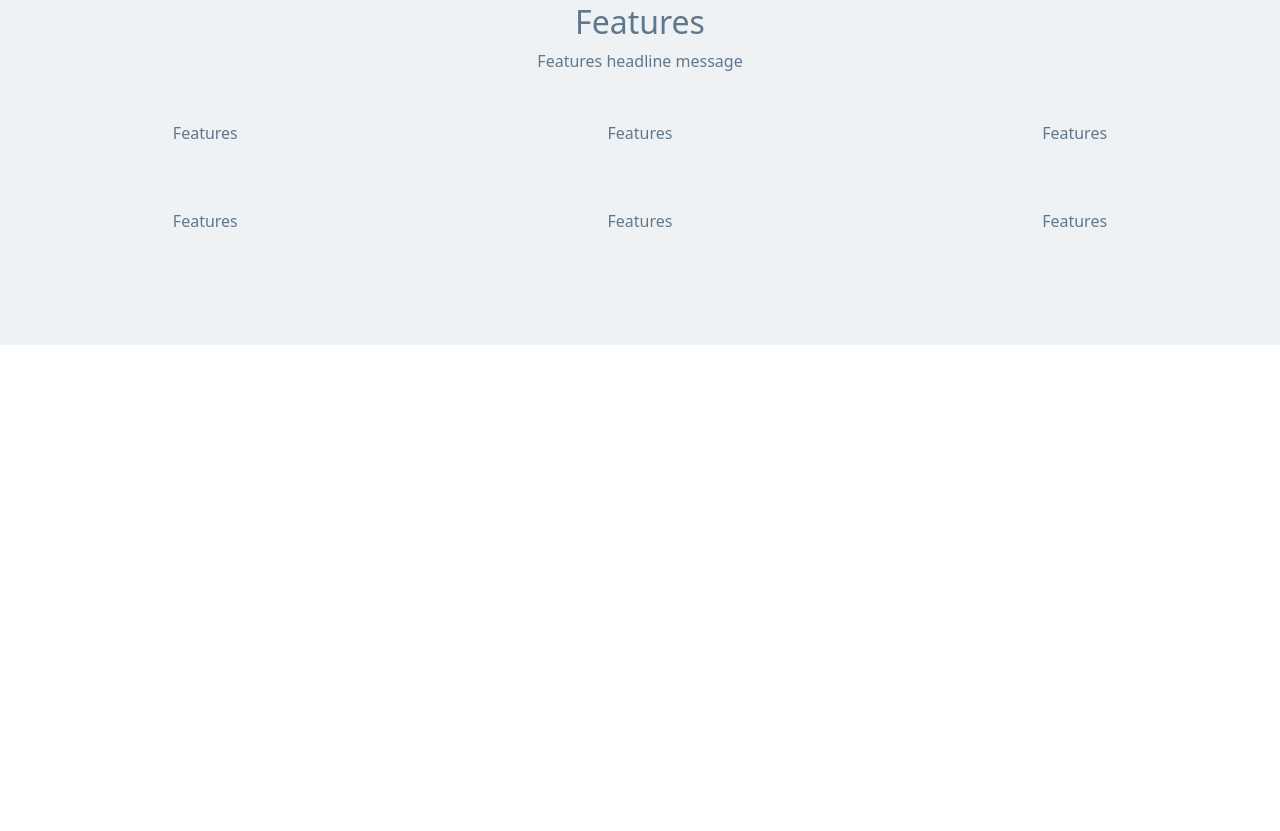
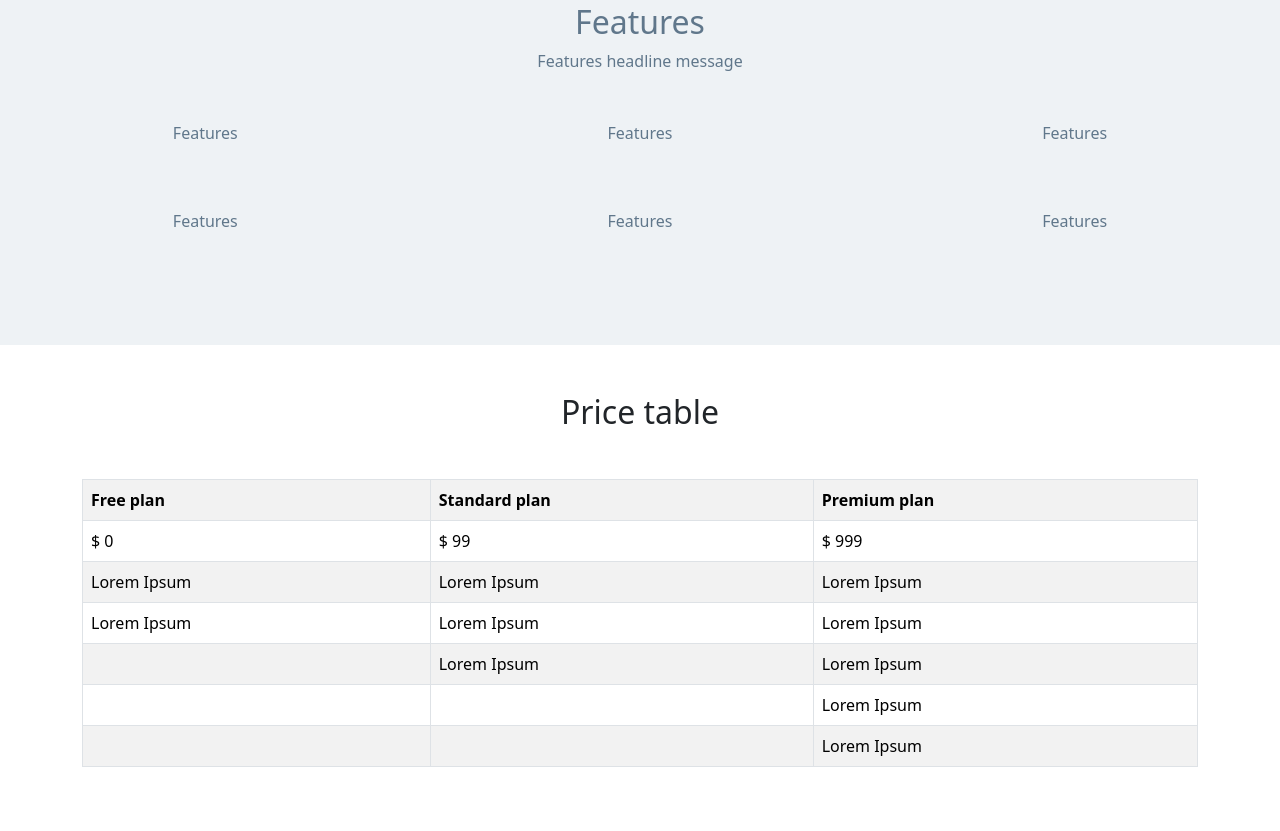
Before and after one commit to wanmuz86/project-1, a plain HTML site: page index.html in a window 1280 px wide. Shown: the part 1594-2425 px from the top of the page. Before the commit the page ends 1939 px from the top, so only its background shows below. Drawn offline with nearby package versions, Linux system fonts and the light colour scheme.

Commit message:
Update index.html

```diff
--- a/index.html
+++ b/index.html
@@ -110,6 +110,48 @@
             </div>
         </div>
     </section>
+    <section id="price">
+        <div class="container py-5">
+        <h2 class="text-center mb-5">Price table</h2>
+        <table class="table table-bordered table-hover table-striped">
+            <tr>
+                <th class="th-title th-free">Free plan</th>
+                <th class="th-title th-standard">Standard plan</th>
+                <th class="th-title th-premium">Premium plan</th>
+            </tr>
+            <tr>
+                <td>$ 0</td>
+                <td>$ 99</td>
+                <td>$ 999</td>
+            </tr>
+            <tr>
+                <td>Lorem Ipsum</td>
+                <td>Lorem Ipsum</td>
+                <td>Lorem Ipsum</td>
+            </tr>
+            <tr>
+                <td>Lorem Ipsum</td>
+                <td>Lorem Ipsum</td>
+                <td>Lorem Ipsum</td>
+            </tr>
+            <tr>
+                <td></td>
+                <td>Lorem Ipsum</td>
+                <td>Lorem Ipsum</td>
+            </tr>
+            <tr>
+                <td></td>
+                <td></td>
+                <td>Lorem Ipsum</td>
+            </tr>
+            <tr>
+                <td></td>
+                <td></td>
+                <td>Lorem Ipsum</td>
+            </tr>
+        </table>
+    </div>
+    </section>
 
 
     <script src="https://cdn.jsdelivr.net/npm/@popperjs/core@2.11.8/dist/umd/popper.min.js"
```
